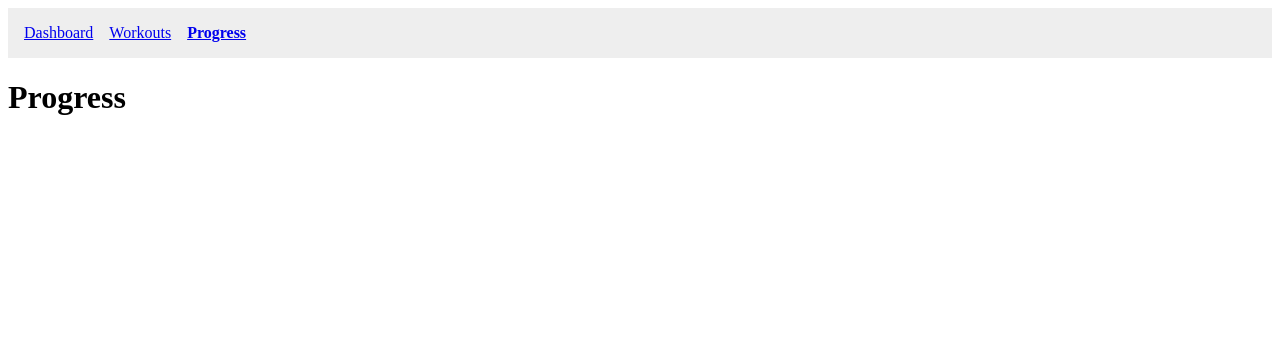
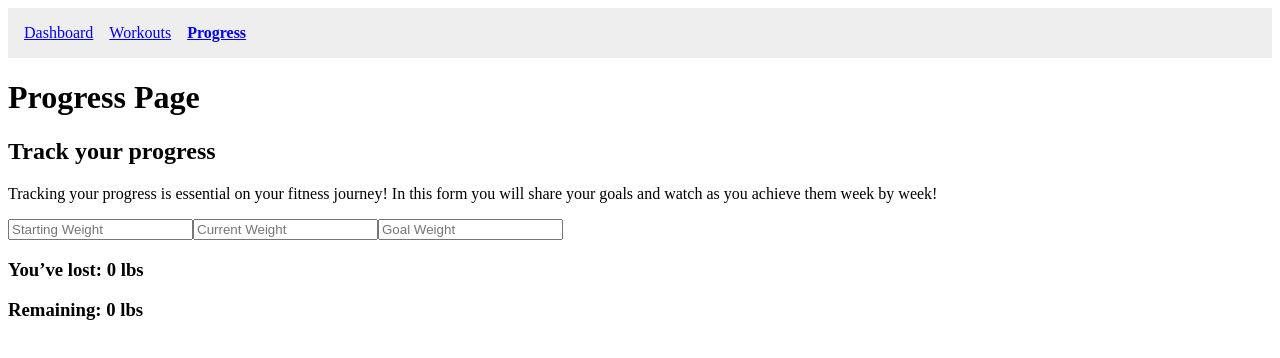
Before and after one commit to daliapoblano/fitnessTrackingApp, a React (Vite) app: page /progress in a window 1280 px wide. Shown: the top 358 px of the page. Built offline with nearby package versions, Linux system fonts and the light colour scheme.

Commit message:
Worked on progress page of app. Users are able to track their weight goals

```diff
--- a/src/pages/Progress.jsx
+++ b/src/pages/Progress.jsx
@@ -1,5 +1,66 @@
+import { useState, useEffect } from "react";
+
 function Progress() {
-    return <h1>Progress</h1>;
-  }
+  const [startingWeight, setStartingWeight] = useState(() => {
+    return localStorage.getItem("startingWeight") || "";
+  });
 
-  export default Progress;
+  const [currentWeight, setCurrentWeight] = useState(() => {
+    return localStorage.getItem("currentWeight") || "";
+  });
+
+  const [goalWeight, setGoalWeight] = useState(() => {
+    return localStorage.getItem("goalWeight") || "";
+  });
+
+  useEffect(() => {
+    localStorage.setItem("startingWeight", startingWeight);
+    localStorage.setItem("currentWeight", currentWeight);
+    localStorage.setItem("goalWeight", goalWeight);
+  }, [startingWeight, currentWeight, goalWeight]);
+
+  const lost =
+  startingWeight && currentWeight
+    ? startingWeight - currentWeight
+    : 0;
+
+  const remaining =
+  currentWeight && goalWeight
+    ? currentWeight - goalWeight
+    : 0;
+
+  return (
+    <div>
+      <h1>Progress Page</h1>
+      <h2>Track your progress</h2>
+      <p>Tracking your progress is essential on your fitness journey! In this form you will share your goals and watch as you achieve them week by week!</p>
+      <input
+      type="number"
+      placeholder="Starting Weight"
+      value={startingWeight}
+      onChange={(e) => setStartingWeight(e.target.value)}
+      />
+
+     <input
+      type="number"
+      placeholder="Current Weight"
+      value={currentWeight}
+      onChange={(e) => setCurrentWeight(e.target.value)}
+     />
+
+     <input
+      type="number"
+      placeholder="Goal Weight"
+      value={goalWeight}
+      onChange={(e) => setGoalWeight(e.target.value)}
+     />
+
+     <h3>You’ve lost: {lost} lbs</h3>
+     <h3>Remaining: {remaining} lbs</h3>
+     {lost > 0 && <p>🔥 Keep going! You're making progress!</p>}
+
+    </div>
+  );
+}
+
+export default Progress;
```
